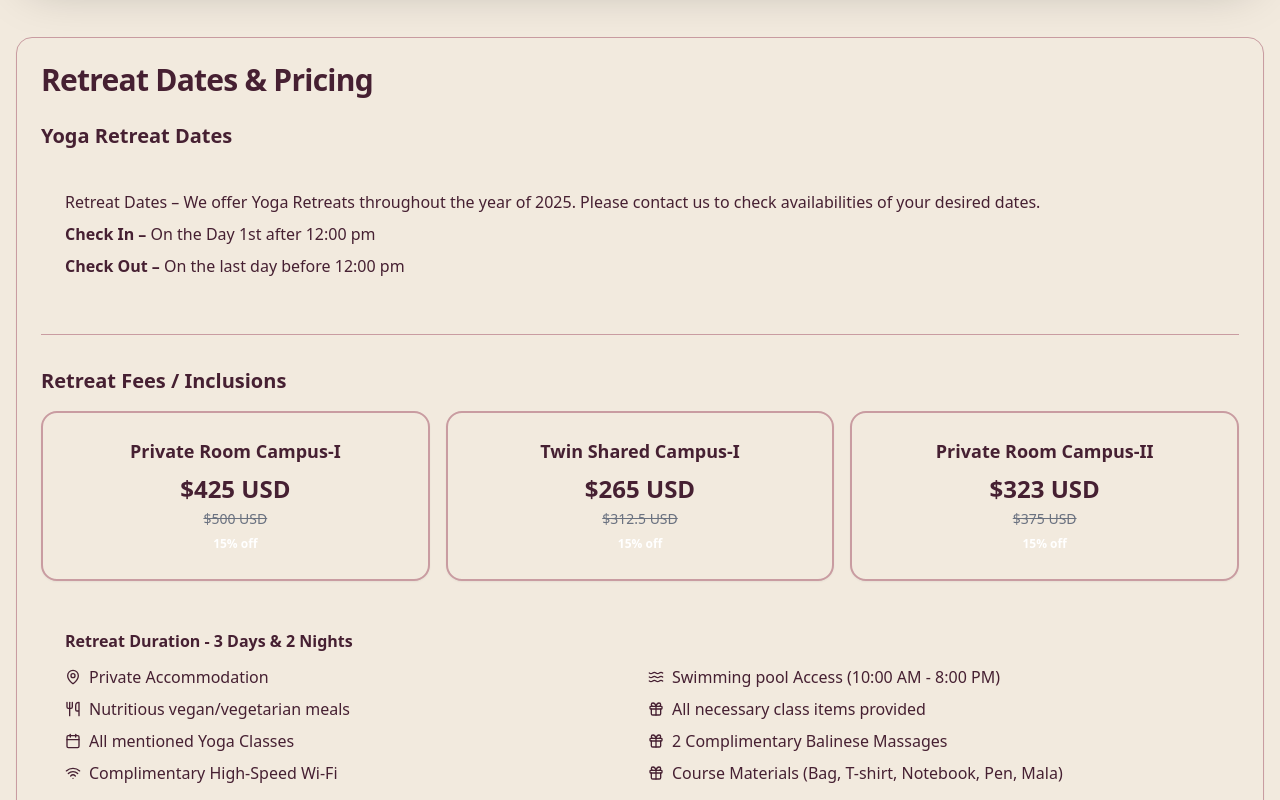
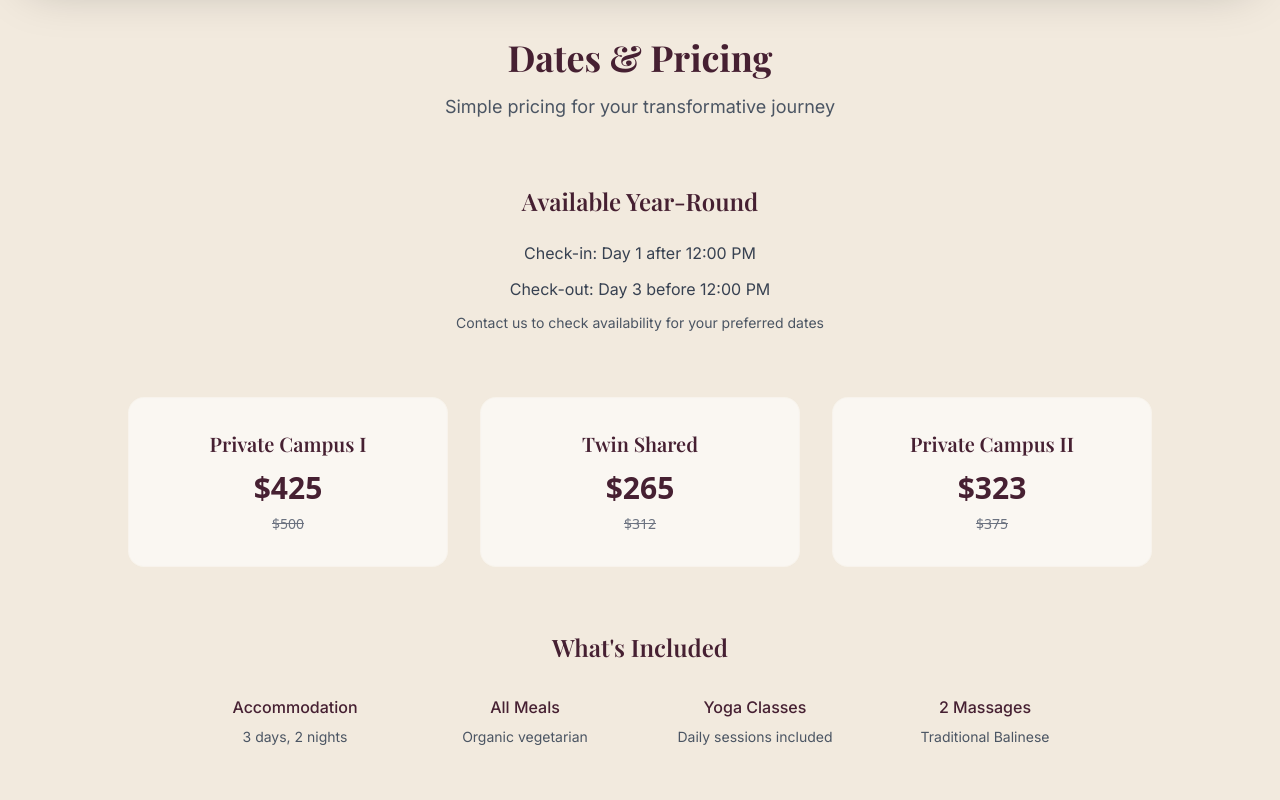
Before and after one commit to hyabyslogin-ux/radiant-asana-site, a React (Vite) app: page /3-days-retreat in a window 1280 px wide. Shown: the part 4840-5640 px from the top of the page. Built offline with nearby package versions, Linux system fonts and the light colour scheme.

Commit message:
Redesign Retreat Dates & Pricing

```diff
--- a/src/pages/ThreeDaysRetreat.tsx
+++ b/src/pages/ThreeDaysRetreat.tsx
@@ -676,109 +676,77 @@ const ThreeDaysRetreat = () => {
           </div>
         </section>
 
-        {/* Retreat Dates & Pricing */}
-        <section>
-          <Card className="shadow-zen">
-            <CardHeader>
-              <CardTitle className="text-3xl text-yoga-earth">Retreat Dates & Pricing</CardTitle>
-            </CardHeader>
-            <CardContent className="space-y-8">
+        {/* Retreat Dates & Pricing - Minimal Design */}
+        <section className="space-y-16">
+          {/* Section Header */}
+          <div className="text-center">
+            <h2 className="font-playfair text-4xl font-bold text-yoga-earth mb-4">
+              Dates & Pricing
+            </h2>
+            <p className="font-inter text-lg text-gray-600 max-w-2xl mx-auto">
+              Simple pricing for your transformative journey
+            </p>
+          </div>
 
           {/* Dates */}
-              <div>
-                <h3 className="text-xl font-semibold mb-4 text-yoga-sage">Yoga Retreat Dates</h3>
-                <div className="bg-yoga-mist/10 p-6 rounded-lg space-y-2">
-                  <p className="font-medium">Retreat Dates – We offer Yoga Retreats throughout the year of 2025. Please contact us to check availabilities of your desired dates.</p>
-                  <p><strong>Check In –</strong> On the Day 1st after 12:00 pm</p>
-                  <p><strong>Check Out –</strong> On the last day before 12:00 pm</p>
+          <div className="text-center space-y-6">
+            <h3 className="font-playfair text-2xl font-semibold text-yoga-earth">Available Year-Round</h3>
+            <div className="max-w-2xl mx-auto space-y-3">
+              <p className="font-inter text-gray-700">Check-in: Day 1 after 12:00 PM</p>
+              <p className="font-inter text-gray-700">Check-out: Day 3 before 12:00 PM</p>
+              <p className="font-inter text-sm text-gray-600">Contact us to check availability for your preferred dates</p>
             </div>
           </div>
 
-              <Separator />
-
-              {/* Pricing */}
-              <div>
-                <h3 className="text-xl font-semibold mb-4 text-yoga-sage">Retreat Fees / Inclusions</h3>
-                <div className="grid md:grid-cols-3 gap-4 mb-6">
-                  <Card className="border-2 border-yoga-sage/20">
-                    <CardContent className="p-6 text-center">
-                      <h4 className="font-semibold text-lg mb-2">Private Room Campus-I</h4>
-                      <div className="space-y-1">
-                        <p className="text-2xl font-bold text-yoga-earth">$425 USD</p>
-                        <p className="text-sm text-gray-500 line-through">$500 USD</p>
-                        <Badge className="bg-yoga-sage text-white">15% off</Badge>
+          {/* Pricing Cards - Minimal */}
+          <div className="grid md:grid-cols-3 gap-8 max-w-5xl mx-auto">
+            <div className="text-center p-8 bg-white/60 backdrop-blur-sm rounded-2xl border border-yoga-cream/30 hover:border-yoga-sage/30 transition-colors duration-300">
+              <h4 className="font-playfair text-xl font-semibold text-yoga-earth mb-3">Private Campus I</h4>
+              <div className="space-y-2">
+                <p className="text-3xl font-bold text-yoga-earth">$425</p>
+                <p className="text-sm text-gray-500 line-through">$500</p>
               </div>
-                    </CardContent>
-                  </Card>
-
-                  <Card className="border-2 border-yoga-sage/20">
-                    <CardContent className="p-6 text-center">
-                      <h4 className="font-semibold text-lg mb-2">Twin Shared Campus-I</h4>
-                      <div className="space-y-1">
-                        <p className="text-2xl font-bold text-yoga-earth">$265 USD</p>
-                        <p className="text-sm text-gray-500 line-through">$312.5 USD</p>
-                        <Badge className="bg-yoga-sage text-white">15% off</Badge>
-                      </div>
-                    </CardContent>
-                  </Card>
-
-                  <Card className="border-2 border-yoga-sage/20">
-                    <CardContent className="p-6 text-center">
-                      <h4 className="font-semibold text-lg mb-2">Private Room Campus-II</h4>
-                      <div className="space-y-1">
-                        <p className="text-2xl font-bold text-yoga-earth">$323 USD</p>
-                        <p className="text-sm text-gray-500 line-through">$375 USD</p>
-                        <Badge className="bg-yoga-sage text-white">15% off</Badge>
-                      </div>
-                    </CardContent>
-                  </Card>
             </div>
 
-                {/* Inclusions */}
-                <div className="bg-gradient-to-r from-yoga-mist/10 to-yoga-sage/5 p-6 rounded-lg">
-                  <p className="font-semibold mb-3 text-yoga-earth">Retreat Duration - 3 Days & 2 Nights</p>
-                  <div className="grid md:grid-cols-2 gap-4">
+            <div className="text-center p-8 bg-white/60 backdrop-blur-sm rounded-2xl border border-yoga-cream/30 hover:border-yoga-sage/30 transition-colors duration-300">
+              <h4 className="font-playfair text-xl font-semibold text-yoga-earth mb-3">Twin Shared</h4>
               <div className="space-y-2">
-                      <div className="flex items-center gap-2">
-                        <MapPin className="h-4 w-4 text-yoga-sage" />
-                        <span>Private Accommodation</span>
-                      </div>
-                      <div className="flex items-center gap-2">
-                        <Utensils className="h-4 w-4 text-yoga-sage" />
-                        <span>Nutritious vegan/vegetarian meals</span>
-                      </div>
-                      <div className="flex items-center gap-2">
-                        <Calendar className="h-4 w-4 text-yoga-sage" />
-                        <span>All mentioned Yoga Classes</span>
-                      </div>
-                      <div className="flex items-center gap-2">
-                        <Wifi className="h-4 w-4 text-yoga-sage" />
-                        <span>Complimentary High-Speed Wi-Fi</span>
+                <p className="text-3xl font-bold text-yoga-earth">$265</p>
+                <p className="text-sm text-gray-500 line-through">$312</p>
               </div>
             </div>
+
+            <div className="text-center p-8 bg-white/60 backdrop-blur-sm rounded-2xl border border-yoga-cream/30 hover:border-yoga-sage/30 transition-colors duration-300">
+              <h4 className="font-playfair text-xl font-semibold text-yoga-earth mb-3">Private Campus II</h4>
               <div className="space-y-2">
-                      <div className="flex items-center gap-2">
-                        <Waves className="h-4 w-4 text-yoga-sage" />
-                        <span>Swimming pool Access (10:00 AM - 8:00 PM)</span>
-                      </div>
-                      <div className="flex items-center gap-2">
-                        <Gift className="h-4 w-4 text-yoga-sage" />
-                        <span>All necessary class items provided</span>
-                      </div>
-                      <div className="flex items-center gap-2">
-                        <Gift className="h-4 w-4 text-yoga-sage" />
-                        <span>2 Complimentary Balinese Massages</span>
-                      </div>
-                      <div className="flex items-center gap-2">
-                        <Gift className="h-4 w-4 text-yoga-sage" />
-                        <span>Course Materials (Bag, T-shirt, Notebook, Pen, Mala)</span>
+                <p className="text-3xl font-bold text-yoga-earth">$323</p>
+                <p className="text-sm text-gray-500 line-through">$375</p>
               </div>
             </div>
           </div>
+
+          {/* What's Included - Simplified */}
+          <div className="text-center space-y-8">
+            <h3 className="font-playfair text-2xl font-semibold text-yoga-earth">What's Included</h3>
+            <div className="grid md:grid-cols-2 lg:grid-cols-4 gap-6 max-w-4xl mx-auto">
+              <div className="space-y-2">
+                <p className="font-inter font-medium text-yoga-earth">Accommodation</p>
+                <p className="font-inter text-sm text-gray-600">3 days, 2 nights</p>
+              </div>
+              <div className="space-y-2">
+                <p className="font-inter font-medium text-yoga-earth">All Meals</p>
+                <p className="font-inter text-sm text-gray-600">Organic vegetarian</p>
+              </div>
+              <div className="space-y-2">
+                <p className="font-inter font-medium text-yoga-earth">Yoga Classes</p>
+                <p className="font-inter text-sm text-gray-600">Daily sessions included</p>
+              </div>
+              <div className="space-y-2">
+                <p className="font-inter font-medium text-yoga-earth">2 Massages</p>
+                <p className="font-inter text-sm text-gray-600">Traditional Balinese</p>
               </div>
             </div>
-            </CardContent>
-          </Card>
+          </div>
         </section>
 
         {/* Terms & Conditions */}
```
Lines whose indentation alone changed are shown as unchanged.
